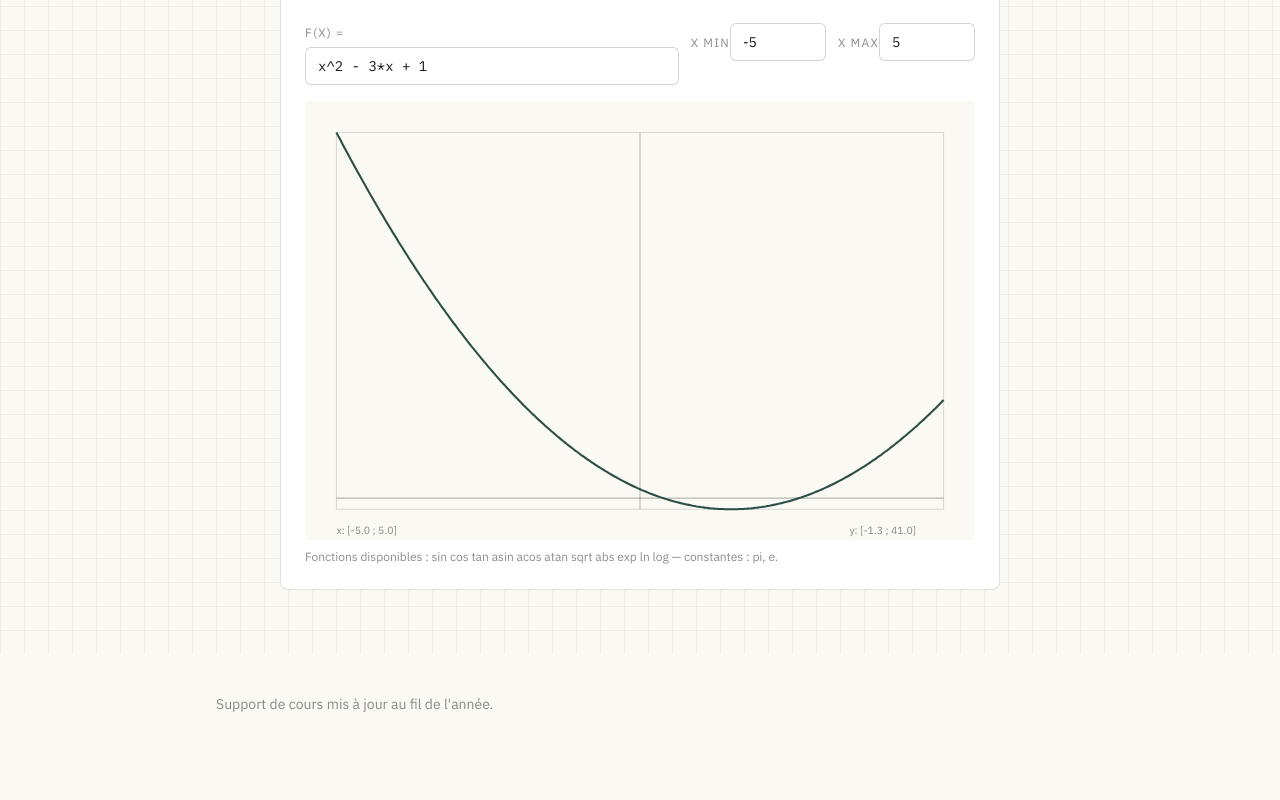
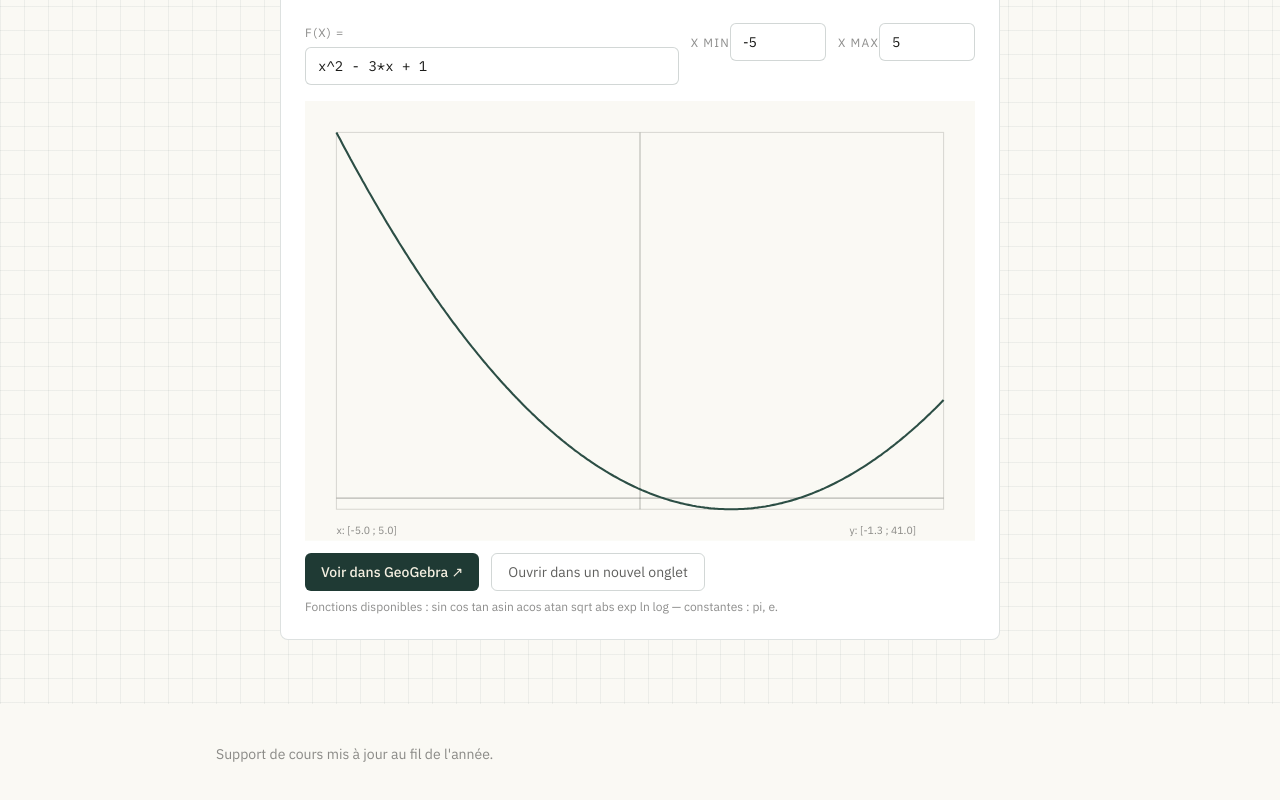
Before and after one commit to khayreddinedardouri/site-maths, a Next.js app: page /outils/traceur in a window 1280 px wide. Shown: the part 374-1174 px from the top of the page. Before the commit the page ends 1128 px from the top, so only its background shows below. Built offline with nearby package versions, Linux system fonts and the light colour scheme.

Commit message:
Initial commit

```diff
--- a/components/GraphingTool.tsx
+++ b/components/GraphingTool.tsx
@@ -164,6 +164,26 @@ function compileExpression(src: string, allowedVars: string[]): EvalFn {
 }
 
 /* ------------------------------------------------------------------ */
+/*  Intégration GeoGebra                                               */
+/* ------------------------------------------------------------------ */
+
+/** Construit l'URL GeoGebra Graphing Calculator avec la fonction pré-remplie. */
+function buildGeoGebraUrl(expr: string): string {
+  const commande = `f(x)=${expr}`;
+  const params = new URLSearchParams({ command: commande });
+  return `https://www.geogebra.org/calculator?${params.toString()}`;
+}
+
+/** Aperçu GeoGebra intégré (iframe), affiché à la demande. */
+function GeoGebraViewer({ url }: { url: string }) {
+  return (
+    <div className="mt-4 overflow-hidden rounded-md border border-board/20">
+      <iframe key={url} src={url} title="GeoGebra" className="h-[480px] w-full" allow="fullscreen" />
+    </div>
+  );
+}
+
+/* ------------------------------------------------------------------ */
 /*  Composant principal                                                */
 /* ------------------------------------------------------------------ */
 
@@ -209,6 +229,7 @@ function ModeFonction() {
   const [xmin, setXmin] = useState(-5);
   const [xmax, setXmax] = useState(5);
   const [erreur, setErreur] = useState<string | null>(null);
+  const [voirGeoGebra, setVoirGeoGebra] = useState(false);
 
   const points = useMemo(() => {
     setErreur(null);
@@ -230,6 +251,8 @@ function ModeFonction() {
 
   const ymin = points.length ? Math.max(-1000, Math.min(...points.map((p) => p.y))) : -5;
   const ymax = points.length ? Math.min(1000, Math.max(...points.map((p) => p.y))) : 5;
+
+  const geoGebraUrl = useMemo(() => buildGeoGebraUrl(expr), [expr]);
 
   return (
     <div>
@@ -266,14 +289,29 @@ function ModeFonction() {
       {erreur && <p className="mt-2 text-sm text-chalk-coral">{erreur}</p>}
 
       <div className="mt-4 overflow-x-auto">
-        <PlotSVG
-          curves={[{ points, couleur: "#2C4E45" }]}
-          xmin={xmin}
-          xmax={xmax}
-          ymin={ymin}
-          ymax={ymax}
-        />
+        <PlotSVG curves={[{ points, couleur: "#2C4E45" }]} xmin={xmin} xmax={xmax} ymin={ymin} ymax={ymax} />
       </div>
+
+      <div className="mt-3 flex flex-wrap gap-3">
+        <button
+          type="button"
+          onClick={() => setVoirGeoGebra((v) => !v)}
+          className="rounded-md bg-board px-4 py-2 text-sm font-medium text-chalk hover:bg-board-light"
+        >
+          {voirGeoGebra ? "Masquer GeoGebra" : "Voir dans GeoGebra ↗"}
+        </button>
+        <a
+          href={geoGebraUrl}
+          target="_blank"
+          rel="noopener noreferrer"
+          className="rounded-md border border-board/20 px-4 py-2 text-sm text-ink/70 hover:border-chalk-yellow hover:text-ink"
+        >
+          Ouvrir dans un nouvel onglet
+        </a>
+      </div>
+
+      {voirGeoGebra && <GeoGebraViewer url={geoGebraUrl} />}
+
       <p className="mt-2 text-xs text-ink/50">
         Fonctions disponibles : sin cos tan asin acos atan sqrt abs exp ln log — constantes : pi, e.
       </p>
@@ -300,11 +338,6 @@ function ModeSuite() {
         if (!Number.isFinite(suivant) || Math.abs(suivant) > 1e6) break;
       }
 
-      // Diagramme en escalier / toile d'araignée (cobweb) : (u0,0) -> (u0,u1) -> (u1,u1) -> (u1,u2) -> ...
-      const cobweb: { x: number; y: number }[] = [];
-      for (let i = 0; i < termes.length - 1; i++) {
-        cobweb.push({ x: termes[i], y: termes[i] === termes[0] && i === 0 ? termes[0] : termes[i] });
-      }
       const escalier: { x: number; y: number }[] = [{ x: termes[0], y: termes[0] }];
       for (let i = 0; i < termes.length - 1; i++) {
         escalier.push({ x: termes[i], y: termes[i + 1] });
@@ -323,7 +356,6 @@ function ModeSuite() {
     }
   }, [expr, u0, nMax]);
 
-  // Courbe de f et droite y = x, pour le diagramme en toile d'araignée
   const courbeF = useMemo(() => {
     try {
       const f = compileExpression(expr, ["u"]);
@@ -348,8 +380,8 @@ function ModeSuite() {
   return (
     <div>
       <p className="text-sm text-ink/60">
-        On étudie la suite définie par récurrence <code className="font-mono">u(n+1) = f(u(n))</code>. Écrivez f
-        en fonction de la variable <code className="font-mono">u</code>.
+        On étudie la suite définie par récurrence <code className="font-mono">u(n+1) = f(u(n))</code>. Écrivez f en
+        fonction de la variable <code className="font-mono">u</code>.
       </p>
       <div className="mt-3 grid gap-3 sm:grid-cols-[1fr_auto_auto]">
         <label className="block">
@@ -411,9 +443,9 @@ function ModeSuite() {
         </div>
       </div>
       <p className="mt-3 text-xs text-ink/50">
-        La courbe verte trace f, la droite orange trace y = x, et la ligne bleue est la "toile d'araignée" :
-        elle relie u₀ sur l'axe des x à f(u₀), puis redescend sur y = x pour retrouver u₁, etc. Si la trajectoire
-        se rapproche d'un point d'intersection entre f et y = x, la suite converge vers ce point fixe.
+        La courbe verte trace f, la droite orange trace y = x, et la ligne bleue est la "toile d'araignée" : elle
+        relie u₀ sur l'axe des x à f(u₀), puis redescend sur y = x pour retrouver u₁, etc. Si la trajectoire se
+        rapproche d'un point d'intersection entre f et y = x, la suite converge vers ce point fixe.
       </p>
     </div>
   );
@@ -449,7 +481,6 @@ function PlotSVG({
   return (
     <svg viewBox={`0 0 ${LARGEUR} ${HAUTEUR}`} className="w-full min-w-[420px] max-w-2xl" role="img">
       <rect x={0} y={0} width={LARGEUR} height={HAUTEUR} fill="#FAF9F4" />
-      {/* axes */}
       {axeXy !== null && (
         <line x1={MARGE} y1={axeXy} x2={LARGEUR - MARGE} y2={axeXy} stroke="#1C1C1A" strokeOpacity={0.3} />
       )}
--- a/package.json
+++ b/package.json
@@ -12,7 +12,7 @@
     "next": "14.2.35",
     "react": "^18.3.1",
     "react-dom": "^18.3.1",
-    "next-mdx-remote": "^6.0.1",
+    "next-mdx-remote": "^5.0.0",
     "gray-matter": "^4.0.3",
     "remark-math": "^6.0.0",
     "rehype-katex": "^7.0.1",
```
Also changed, not shown: content/terminale/suites-limites-suites/cours.mdx (+3 -1 lines), 1 other file (tests, documents, lock files or other folders).
